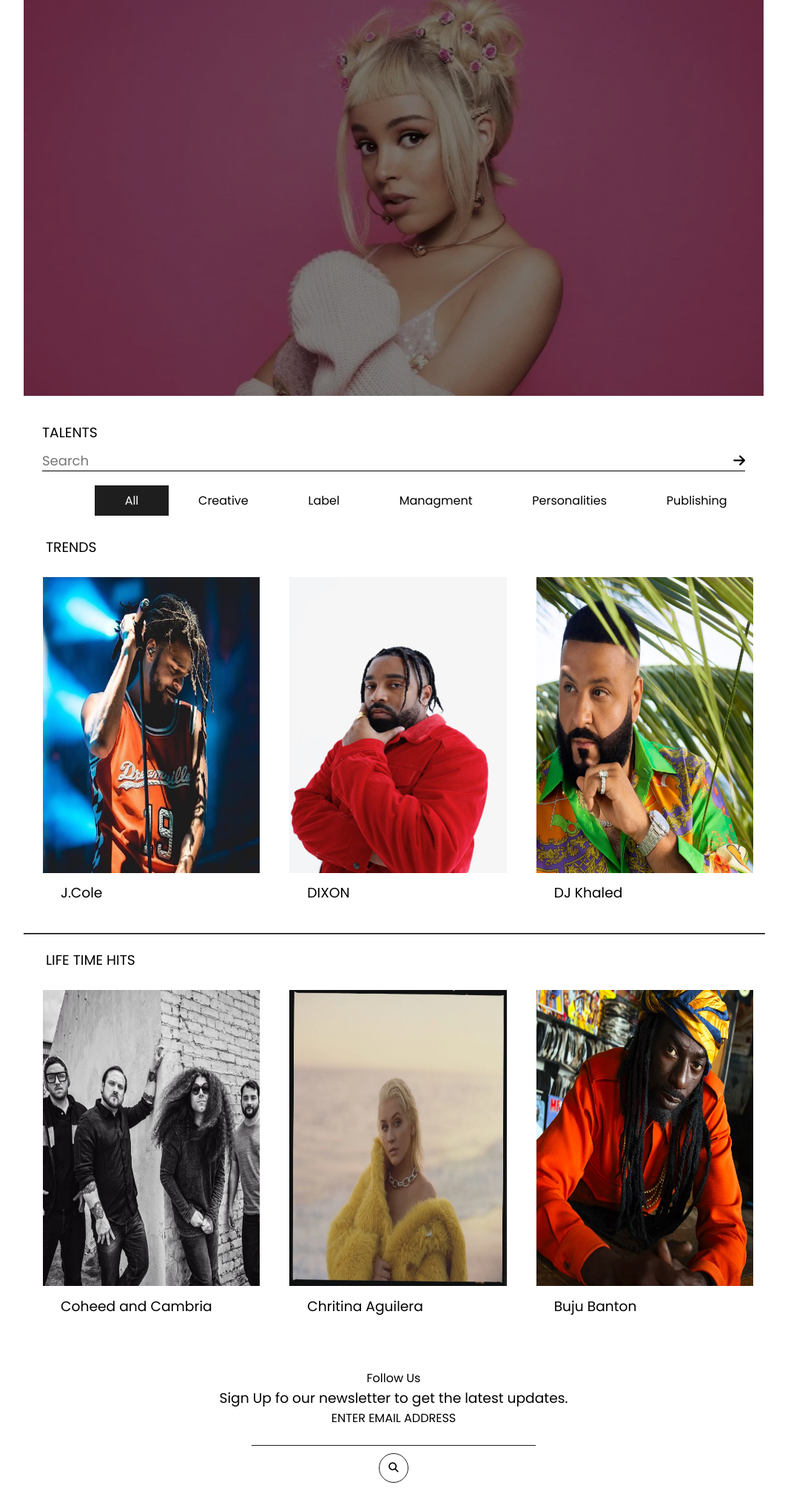
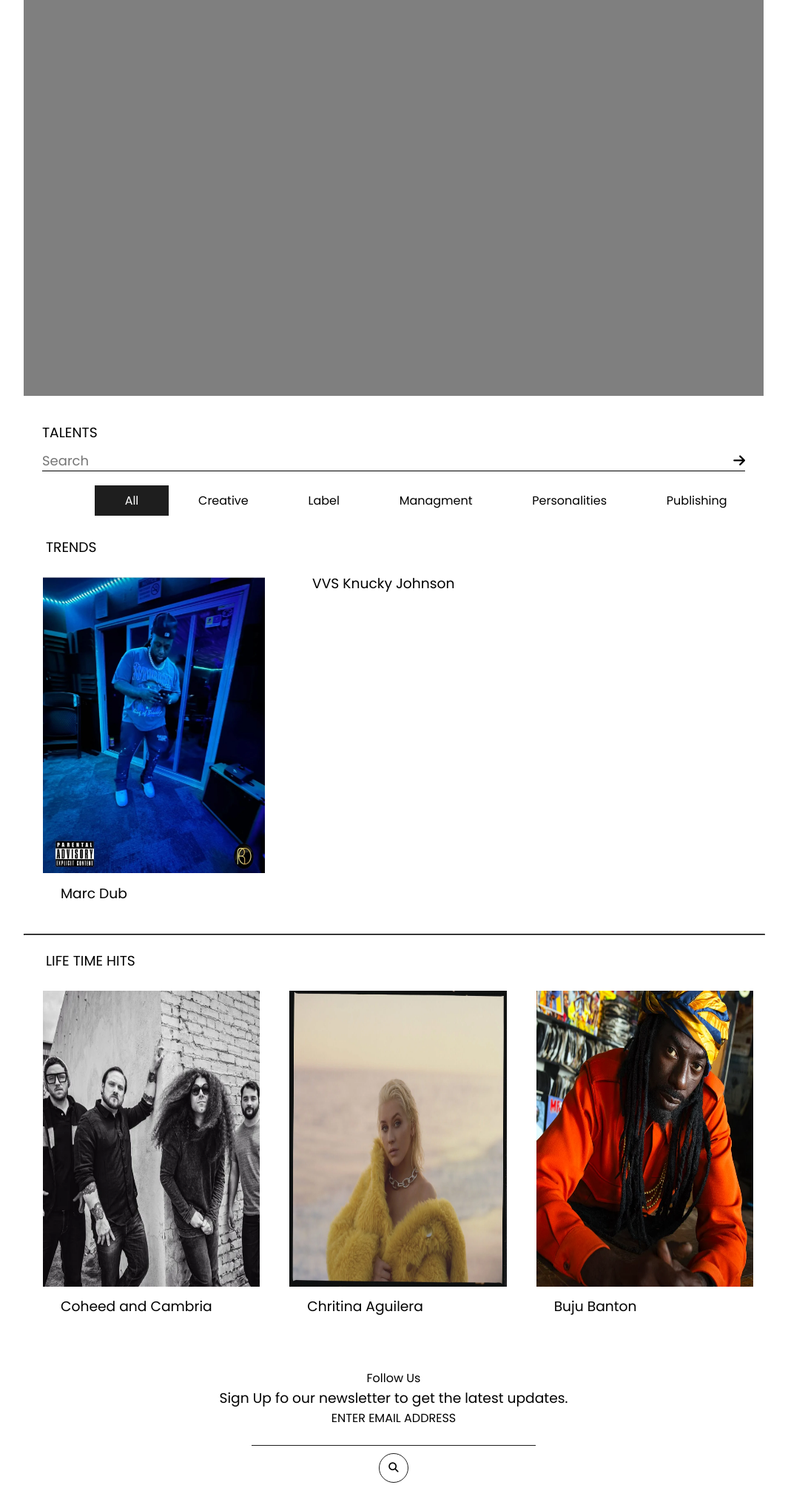
Before and after one commit to kashanButt/team-one, a PHP site: page /projects/music/index.php in a window 1280 px wide. Shown: the part 82-2112 px from the top of the page at 74% size, without its empty margins (108-1173 px from the left). Run offline with PHP 8.4, Linux system fonts and the light colour scheme; some web fonts are replaced.

Commit message:
minor changes

```diff
--- a/music/index.php
+++ b/music/index.php
@@ -42,17 +42,37 @@ include "../partials/header.php";
 <div class="trends banner" data-aos="fade-up" data-aos-duration="1000">
     <h3>TRENDS</h3>
     <div class="artist-gallery display-flex banner">
-        <div class="artist">
+        <!-- <div class="artist">
             <img src="../assets/images/music-img-02.webp" alt="">
             <h3>J.Cole</h3>
+        </div> -->
+        <div class="artist">
+            <div class="slideshow-container">
+                <div class="mySlides fade">
+                    <img src="../assets/images/music-img-03.webp" alt="">
+                </div>
+            </div>
+            <h3>Marc Dub</h3>
         </div>
         <div class="artist">
-            <img src="../assets/images/music-img-03.webp" alt="">
-            <h3>DIXON</h3>
-        </div>
-        <div class="artist">
-            <img src="../assets/images/music-img-04.webp" alt="">
-            <h3>DJ Khaled</h3>
+            <div class="slideshow-container">
+                <div class="mySlides fade">
+                    <img src="../assets/images/music-img-04.webp" alt="">
+                </div>
+                <div class="mySlides fade">
+                    <img src="../assets/images/music-img-04 (1).webp" alt="">
+                </div>
+                <div class="mySlides fade">
+                    <img src="../assets/images/music-img-04 (2).webp" alt="">
+                </div>
+                <div class="mySlides fade">
+                    <img src="../assets/images/music-img-04 (3).webp" alt="">
+                </div>
+                <div class="mySlides fade">
+                    <img src="../assets/images/music-img-04 (4).webp" alt="">
+                </div>
+            </div>
+            <h3>VVS Knucky Johnson</h3>
         </div>
     </div>
 </div>
```
Also changed, not shown: assets/images/music-img-02.webp, assets/images/music-img-03.webp, assets/images/music-img-04 (1).webp (added), assets/images/music-img-04 (2).webp (added), assets/images/music-img-04 (3).webp (added), assets/images/music-img-04 (4).webp (added), assets/images/music-img-04.webp.
